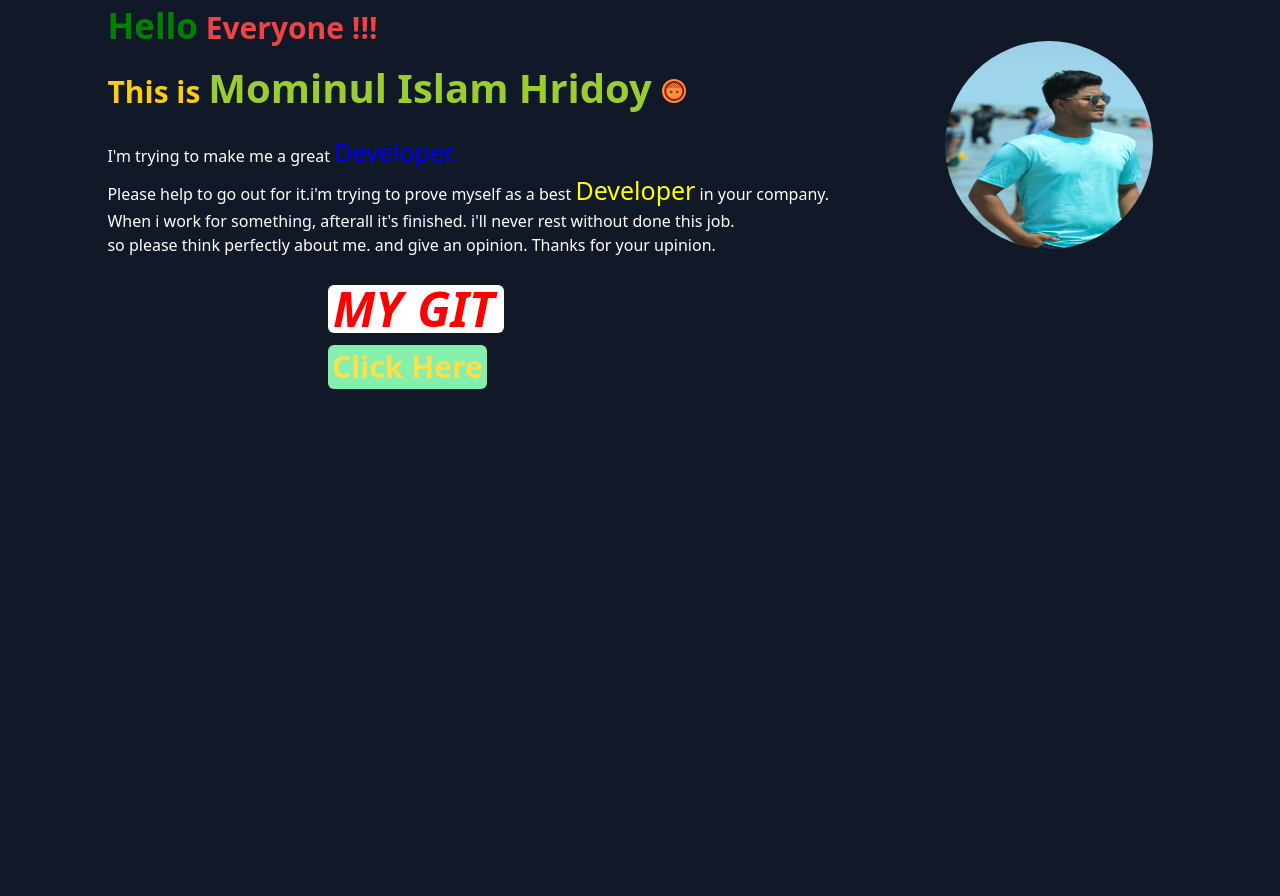
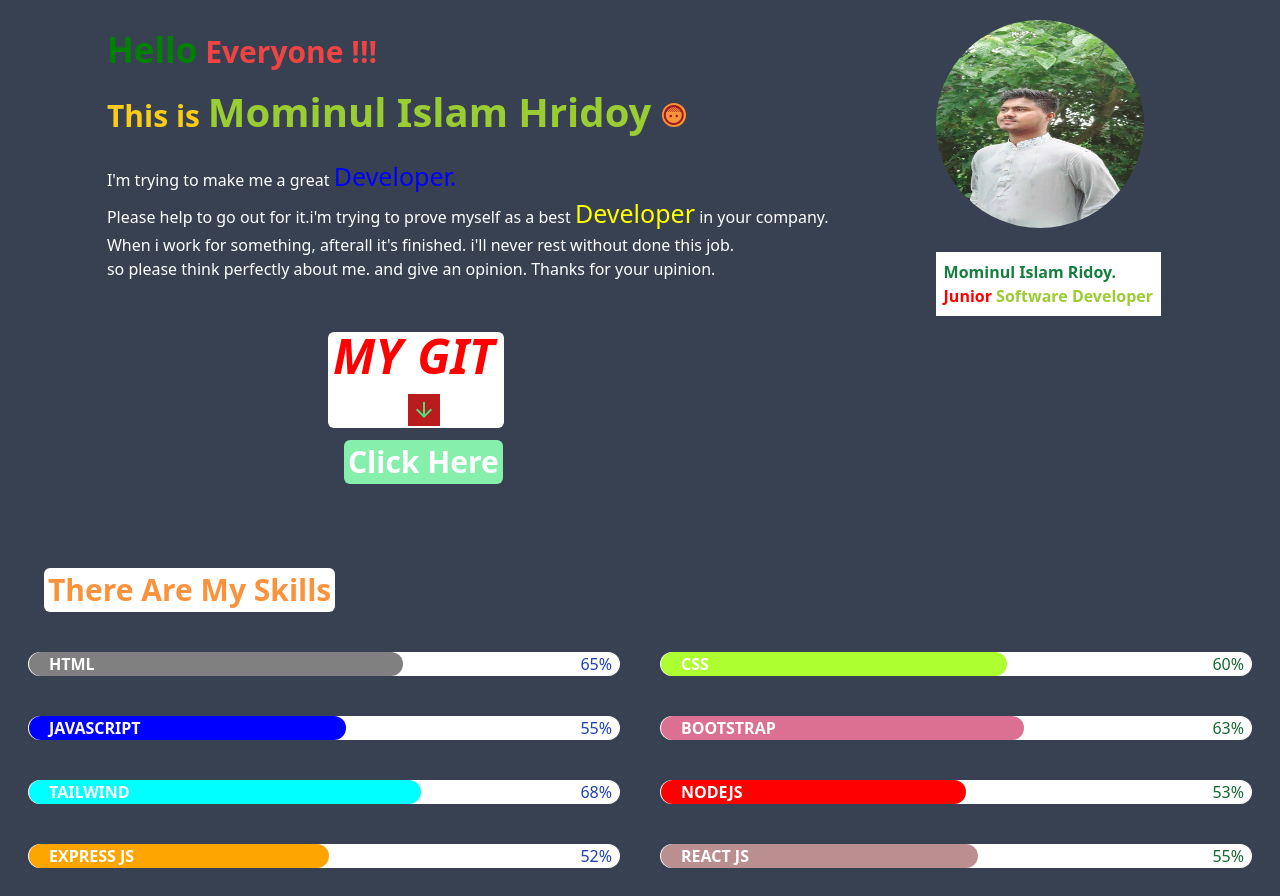
Before and after one commit to mominulRidoy5/My-protfolio, a website: page index.html in a window 1280 px wide. Before the commit the page ends 800 px from the top, so only its background shows below. Drawn offline with nearby package versions, Linux system fonts and the light colour scheme.

Commit message:
jsChallange

```diff
--- a/index.html
+++ b/index.html
@@ -5,11 +5,11 @@
     <meta name="viewport" content="width=device-width, initial-scale=1.0">
     <title>Document</title>
     <link rel="stylesheet" href="dist/output.css">
-
+<link rel="stylesheet" href="style.css">
     <link rel="stylesheet" href="https://fonts.googleapis.com/css2?family=Material+Symbols+Outlined:opsz,wght,FILL,GRAD@48,400,0,0" />
 
 </head>
-<body class="m-2 bg-gray-900">
+<body class="m-2 bg-gray-700">
 <div class="m-1 flex items-center justify-evenly ">
     <div class=" items-center justify-center">
         <h1 class="text-red-500 font-extrabold text-3xl"><span style="color: green; font-size: 35px;">Hello</span> Everyone !!!</h1><br>
@@ -20,17 +20,87 @@
 
     </div>
 
-    <div class="m-5">
-        <img class=" rounded-full lg:rounded-full h-52 w-52" src="assets/img01.JPG" alt="">
+    <div class="m-3">
+        <img class=" rounded-full lg:rounded-full h-52 w-52" src="assets/Homepage.pic.jpeg" alt=""><br>
+        <div  class="bg-white text-green-700 p-2 font-bold">
+            <p>Mominul Islam Ridoy.</p>
+            <p style="color: yellowgreen; font-weight: 900;"><span style="color: red;">Junior</span> Software Developer</p>
+        </div>
+
     </div>
 </div>
 <div class="">
     <div>
-        <h1 class="bg-white font-extrabold text-5xl inline-block rounded-md md:ms-80"> <span style="color: red; font-style:italic; margin: 5px;">MY</span><span style="color: red; font-style:italic; margin: 10px;">GIT</span></h1>
+        <h1 class="bg-white font-extrabold text-5xl inline-block rounded-md md:ms-80"> <span style="color: red; font-style:italic; margin: 5px;">MY</span><span style="color: red; font-style:italic; margin: 10px;">GIT</span><br> <span class="bg-red-700 p-1 ms-20 text-green-400 material-symbols-outlined">
+            arrow_downward
+            </span></h1>
+
     </div>
- <div>
-    <a href="https://github.com/mominulRidoy5" target="_blank" class="bg-green-300 font-extrabold text-3xl inline-block rounded-md md:ms-80 mt-3 m-1 p-1 text-yellow-300">Click Here</a>
+ <div class="ms-4">
+    <a href="https://github.com/mominulRidoy5" target="_blank" class="bg-green-300 font-extrabold hover:bg-red-500 text-green-900, text-3xl inline-block rounded-md md:ms-80 mt-3 m-1 p-1 text-white">Click Here</a>
  </div>
+
+</div>
+<h1 class="bg-white inline-block rounded-md p-1 text-3xl ms-9 mt-20 mb-5 text-orange-400 font-extrabold"> There Are My Skills</h1>
+
+
+<div  class="mySkills" >
+
+<div>
+    <div class="flex ">
+        <div class="html ps-2 pe-2">
+            <h1 class="HtmlPer font-extrabold  ps-5">HTML</h1>
+            <h1 class="text-blue-800">65%</h1>
+        </div>
+
+        <div class="css ps-2 pe-2">
+            <h1 class="cssPer ps-5 font-extrabold">CSS</h1>
+            <h1 class="text-green-800">60%</h1>
+        </div>
+
+    </div>
+    <div class="flex ">
+        <div class="javaScript ps-2 pe-2">
+            <h1 class="javaPer font-extrabold  md:ps-5">JAVASCRIPT</h1>
+            <h1 class="text-blue-800">55%</h1>
+        </div>
+
+        <div class="Bootstrap ps-2 pe-2">
+            <h1 class="Bootsper md:ps-5 font-extrabold">BOOTSTRAP</h1>
+            <h1 class="text-green-800">63%</h1>
+        </div>
+
+    </div>
+
+    <div class="flex ">
+        <div class="tailwind ps-2 pe-2">
+            <h1 class="tailper font-extrabold md:ps-5">TAILWIND</h1>
+            <h1 class="text-blue-800">68%</h1>
+        </div>
+
+        <div class="nodejs ps-2 pe-2">
+            <h1 class="nodeper md:ps-5 font-extrabold">NODEJS</h1>
+            <h1 class="text-green-800">53%</h1>
+        </div>
+
+    </div>
+
+    <div class="flex ">
+        <div class="express ps-2 pe-2">
+            <h1 class="expressper font-extrabold md:ps-5">EXPRESS JS</h1>
+            <h1 class="text-blue-800">52%</h1>
+        </div>
+
+        <div class="react ps-2 pe-2">
+            <h1 class="reactper md:ps-5 font-extrabold">REACT JS</h1>
+            <h1 class="text-green-800">55%</h1>
+        </div>
+
+    </div>
+
+
+
+        </div>
 
 </div>
 
--- /dev/null
+++ b/style.css
@@ -0,0 +1,184 @@
+.mySkills{
+    /* background-color: wheat; */
+    width: 100%;
+}
+.HtmlPer{
+    color: white;
+    background-color: grey;
+    width: 65%;
+    margin-left: -7px;
+border-radius: 20px;
+align-items: center;
+justify-content: center;
+
+}
+
+
+.html{
+    background-color: white;
+    margin: 20px;
+    width: 100%;
+    border-radius: 15px;
+    display: flex;
+    align-items: center;
+    justify-content: space-between;
+
+}
+
+.cssPer{
+    color: white;
+    background-color: greenyellow;
+    width: 60%;
+    margin-left: -7px;
+border-radius: 20px;
+align-items: center;
+justify-content: center;
+
+}
+.css{
+    background-color: white;
+    margin: 20px;
+    width: 100%;
+    border-radius: 15px;
+    display: flex;
+    align-items: center;
+    justify-content: space-between;
+
+}
+
+.javaPer{
+    color: white;
+    background-color: blue;
+    width: 55%;
+    margin-left: -7px;
+border-radius: 20px;
+align-items: center;
+justify-content: center;
+
+}
+
+
+.javaScript{
+    background-color: white;
+    margin: 20px;
+    width: 100%;
+    border-radius: 15px;
+    display: flex;
+    align-items: center;
+    justify-content: space-between;
+
+}
+
+.Bootsper{
+    color: white;
+    background-color: palevioletred;
+    width: 63%;
+    margin-left: -7px;
+border-radius: 20px;
+align-items: center;
+justify-content: center;
+
+}
+
+
+.Bootstrap{
+    background-color: white;
+    margin: 20px;
+    width: 100%;
+    border-radius: 15px;
+    display: flex;
+    align-items: center;
+    justify-content: space-between;
+
+}
+
+.tailper{
+    color: white;
+    background-color: aqua;
+    width: 68%;
+    margin-left: -7px;
+border-radius: 20px;
+align-items: center;
+justify-content: center;
+
+}
+
+
+.tailwind{
+    background-color: white;
+    margin: 20px;
+    width: 100%;
+    border-radius: 15px;
+    display: flex;
+    align-items: center;
+    justify-content: space-between;
+
+}
+
+.nodeper{
+    color: white;
+    background-color: red;
+    width: 53%;
+    margin-left: -7px;
+border-radius: 20px;
+align-items: center;
+justify-content: center;
+
+}
+
+
+.nodejs{
+    background-color: white;
+    margin: 20px;
+    width: 100%;
+    border-radius: 15px;
+    display: flex;
+    align-items: center;
+    justify-content: space-between;
+
+}
+
+.expressper{
+    color: white;
+    background-color: orange;
+    width: 52%;
+    margin-left: -7px;
+border-radius: 20px;
+align-items: center;
+justify-content: center;
+
+}
+
+
+.express{
+    background-color: white;
+    margin: 20px;
+    width: 100%;
+    border-radius: 15px;
+    display: flex;
+    align-items: center;
+    justify-content: space-between;
+
+}
+.reactper{
+    color: white;
+    background-color: rosybrown;
+    width: 55%;
+    margin-left: -7px;
+border-radius: 20px;
+align-items: center;
+justify-content: center;
+
+}
+
+
+.react{
+    background-color: white;
+    margin: 20px;
+    width: 100%;
+    border-radius: 15px;
+    display: flex;
+    align-items: center;
+    justify-content: space-between;
+
+}
```
Also changed, not shown: assets/Homepage.pic.jpeg (added), dist/output.css.
